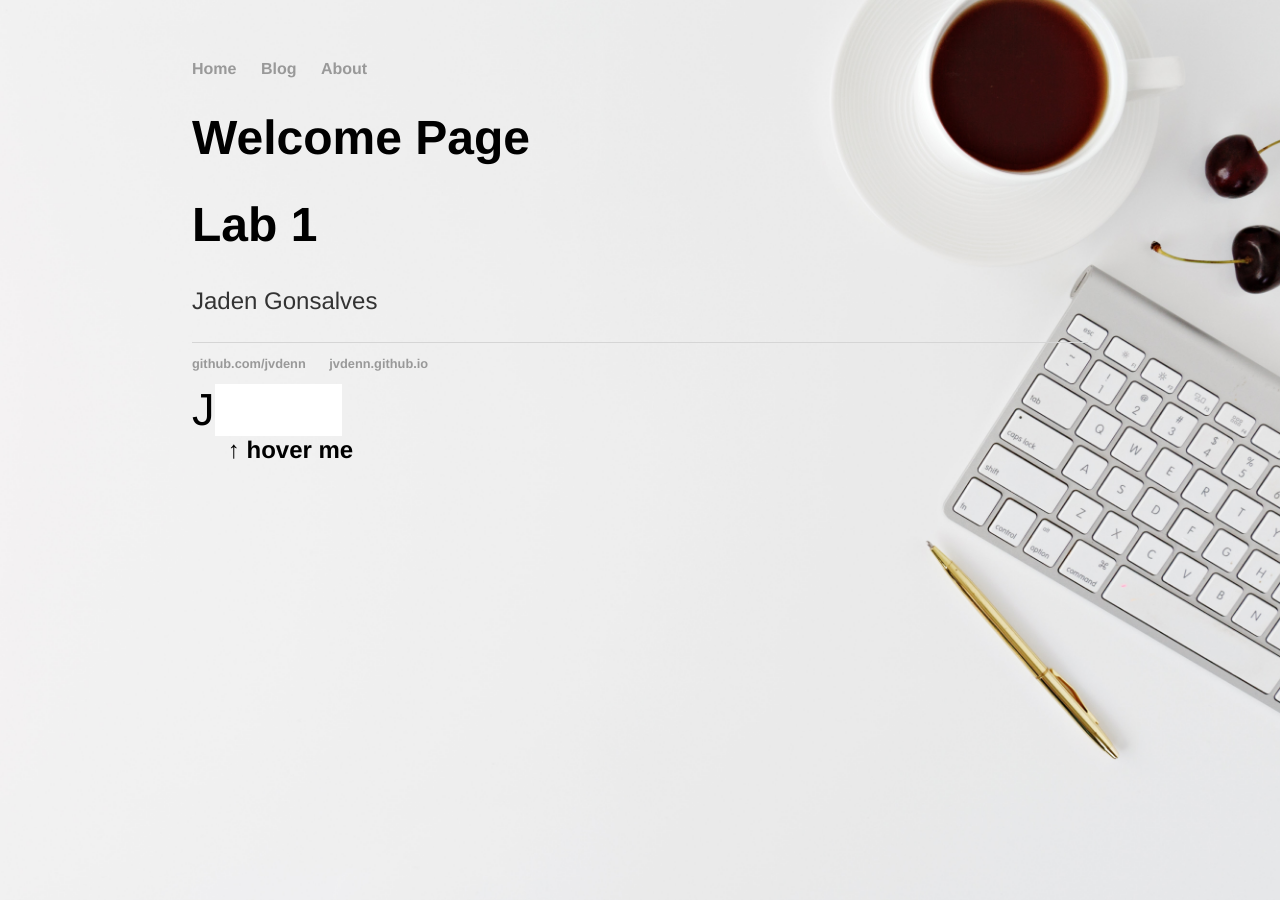
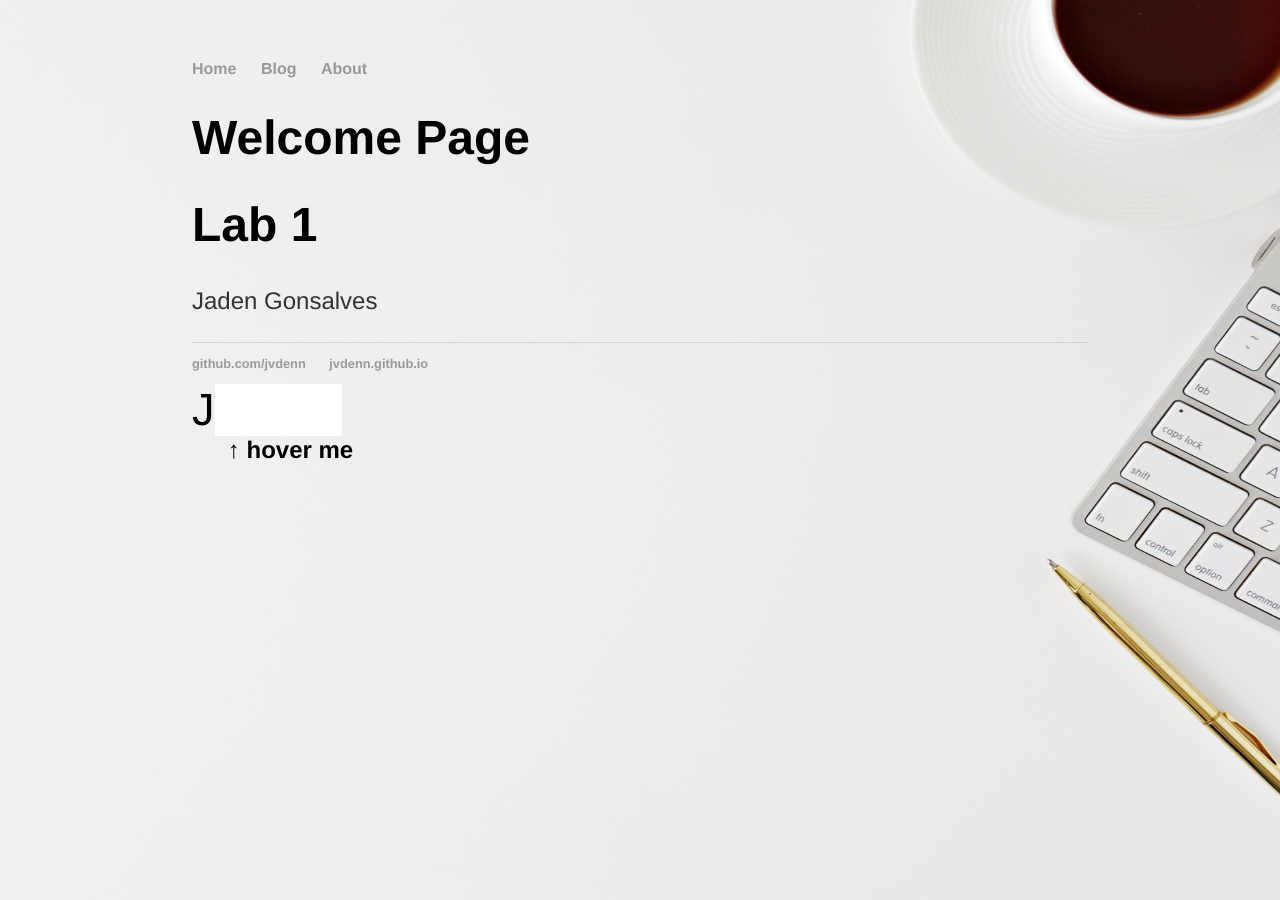
Before and after one commit to jvdenn/jvdenn.github.io, a Jekyll site: the page built from index.html, in a window 1280 px wide. Built offline with Jekyll 4.4.1, drawn with Linux system fonts in a browser that asks for light colours.

Commit message:
changed bg size

```diff
--- a/css/main.css
+++ b/css/main.css
@@ -6,7 +6,7 @@ body {
     background-position: center center;
     background-repeat: no-repeat;
     background-attachment: fixed;
-    background-size: cover;
+    background-size: 1920px 1080px;
 
 }
 h1 {
```
